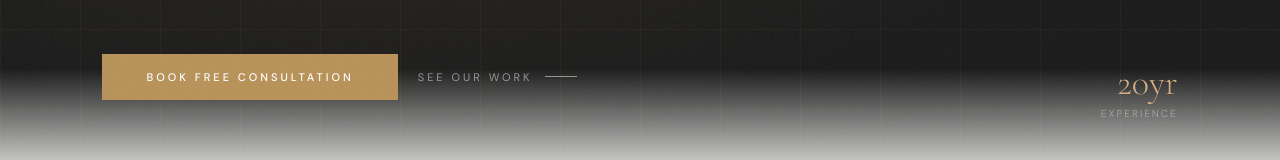
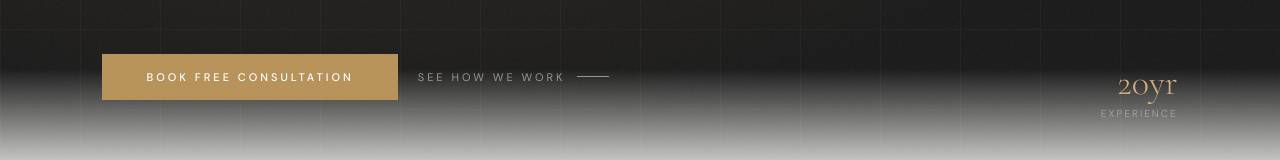
Before and after one commit to Mitch447/renos-by-mitch, a React (Vite) app: page / in a window 1280 px wide. Shown: the part 611-771 px from the top of the page. Built offline with nearby package versions, Linux system fonts and the light colour scheme.

Commit message:
Phrase change (our work) to (how we work)

```diff
--- a/src/components/Hero.jsx
+++ b/src/components/Hero.jsx
@@ -137,7 +137,7 @@ export default function Hero() {
               onMouseEnter={(e) => (e.currentTarget.style.color = "var(--gold)")}
               onMouseLeave={(e) => (e.currentTarget.style.color = "rgba(255,255,255,0.5)")}
             >
-              See Our Work
+              See how we work
               <svg width="32" height="1" viewBox="0 0 32 1">
                 <line x1="0" y1="0.5" x2="32" y2="0.5" stroke="currentColor" strokeWidth="1" />
               </svg>
```
